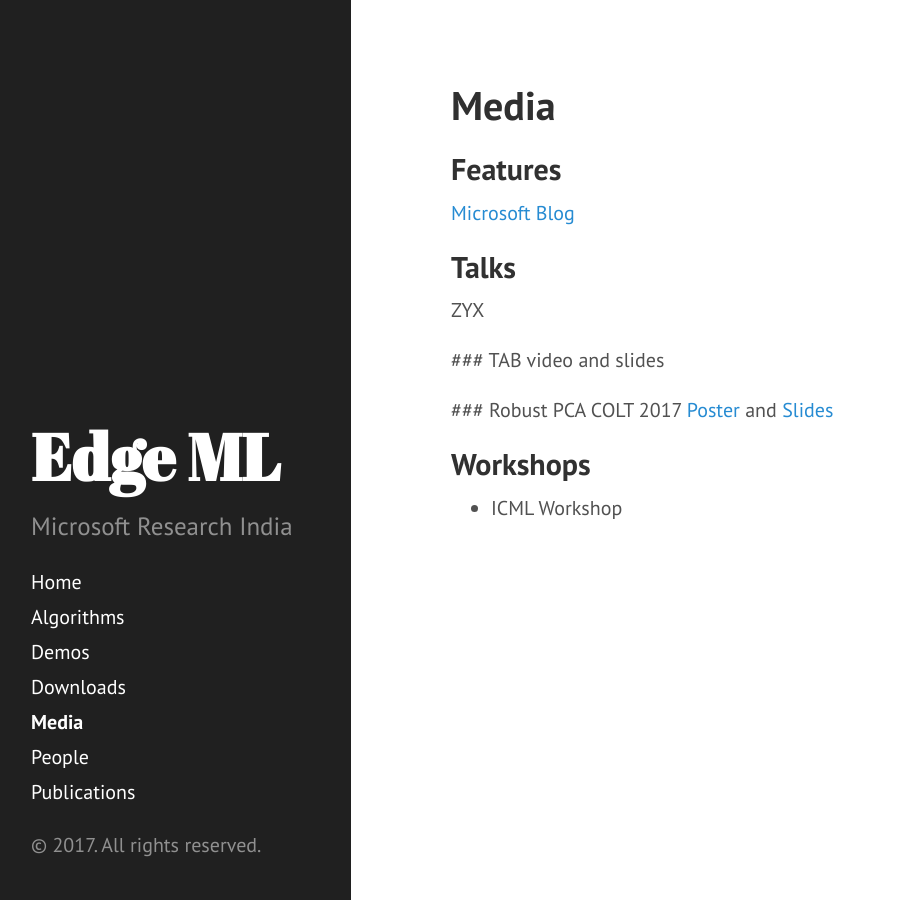
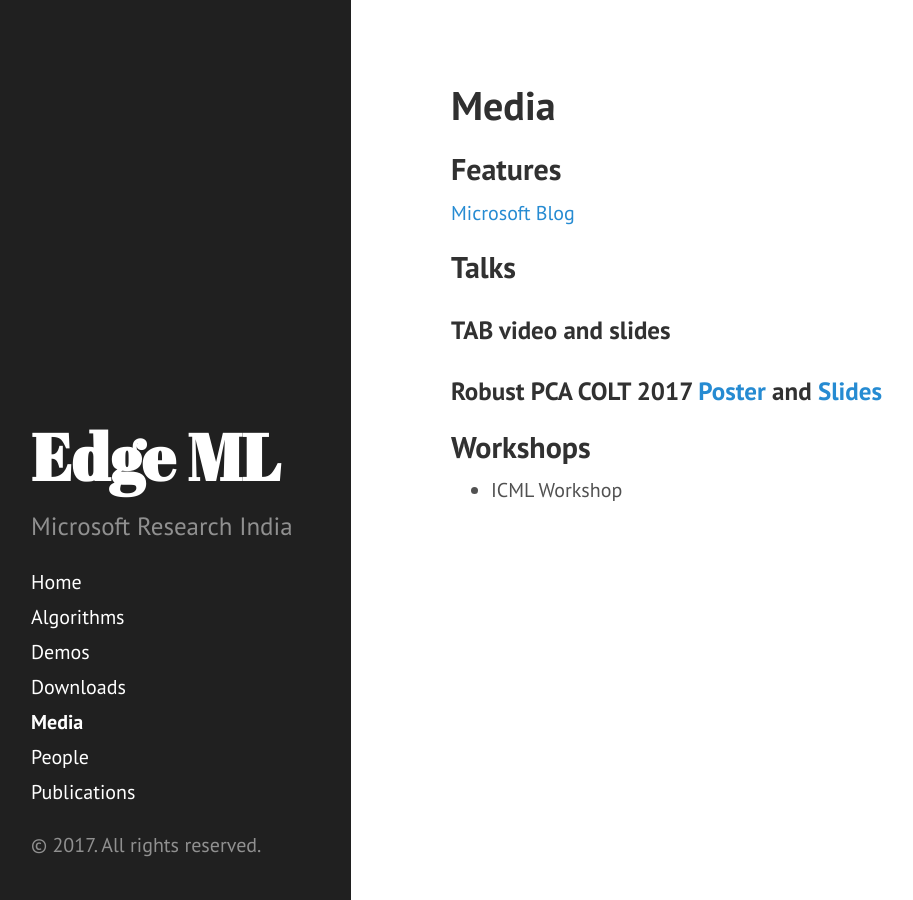
Before and after one commit to ShishirPatil/EdgeML, a Jekyll site: the page built from Media.md, in a window 1280 px wide. Shown: the whole page, without its empty margins (9-922 px from the left). Built offline with Jekyll 4.4.1, drawn with Linux system fonts in a browser that asks for light colours.

Commit message:
Update Media.md

```diff
--- a/Media.md
+++ b/Media.md
@@ -6,12 +6,11 @@ title: Media
 ## Features
 [Microsoft Blog](https://blogs.microsoft.com/next/2017/06/29/ais-big-leap-tiny-devices-opens-world-possibilities/)
 
+
 ## Talks
- ZYX
+### TAB video and slides
+### Robust PCA COLT 2017 [Poster](files/robustpca-colt-poster.pdf) and [Slides](files/robustpca-colt-slides.pptx)
 
- ### TAB video and slides
-
- ### Robust PCA COLT 2017 [Poster](files/robustpca-colt-poster.pdf) and [Slides](files/robustpca-colt-slides.pptx)
 
 ## Workshops
 - ICML Workshop
```
